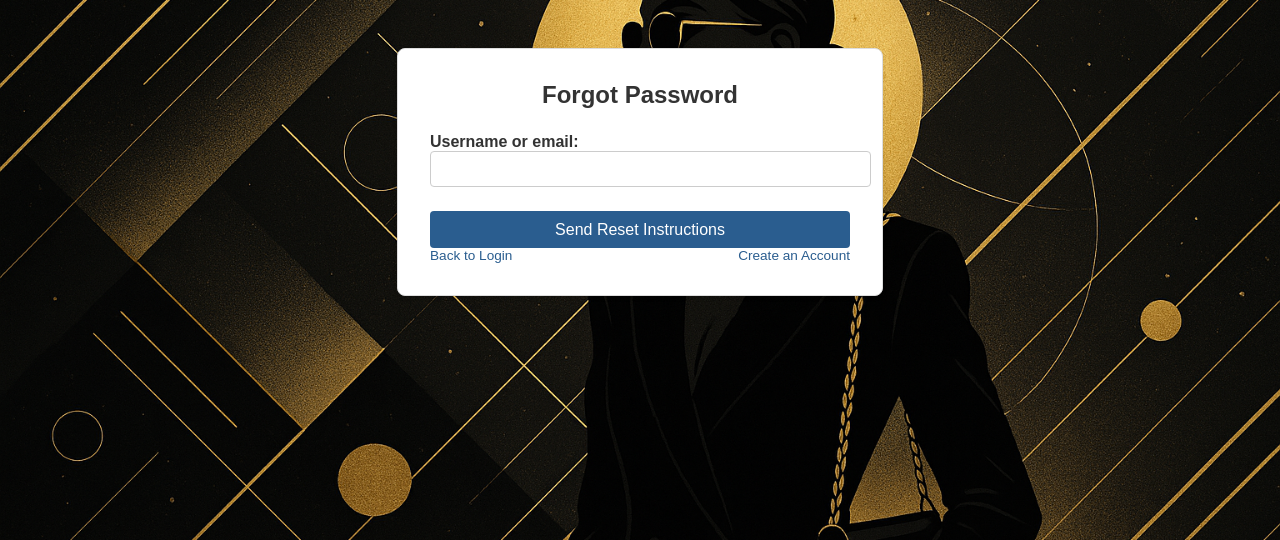
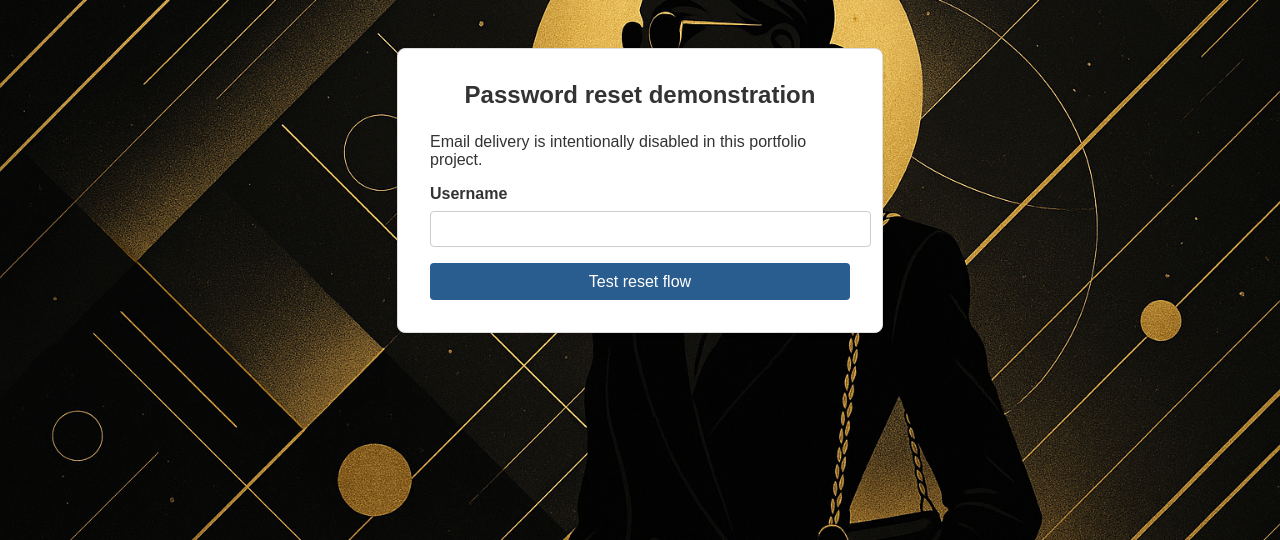
Before and after one commit to universide/e-commerce-website, a Flask app: page /forgot-password in a window 1280 px wide. Shown: the part 130-670 px from the top of the page. Run offline with Flask 3, Linux system fonts and the light colour scheme.

Commit message:
Portfolio: improve templates/forgot_password.html

```diff
--- a/templates/forgot_password.html
+++ b/templates/forgot_password.html
@@ -1,20 +1,14 @@
 {% extends 'layout.html' %}
-{% block title %}Forgot Password - My Store{% endblock %}
+{% block title %}Password reset - Flask Commerce Demo{% endblock %}
 {% block content %}
 <div class="auth-container">
-  <h2>Forgot Password</h2>
+  <h2>Password reset demonstration</h2>
+  <p>Email delivery is intentionally disabled in this portfolio project.</p>
   <form method="post">
-    <label for="identifier">Username or email:
-      <input type="text" id="identifier" name="identifier" required>
-    </label>
-    <button type="submit">Send Reset Instructions</button>
+    <input type="hidden" name="_csrf_token" value="{{ csrf_token() }}">
+    <label for="username">Username</label>
+    <input type="text" id="username" name="username" autocomplete="username" required>
+    <button type="submit">Test reset flow</button>
   </form>
-  {% for message in get_flashed_messages() %}
-  <p class="message">{{ message }}</p>
-  {% endfor %}
-  <div class="options">
-    <a href="{{ url_for('login') }}">Back to Login</a>
-    <a href="{{ url_for('register') }}">Create an Account</a>
-  </div>
 </div>
 {% endblock %}
```
